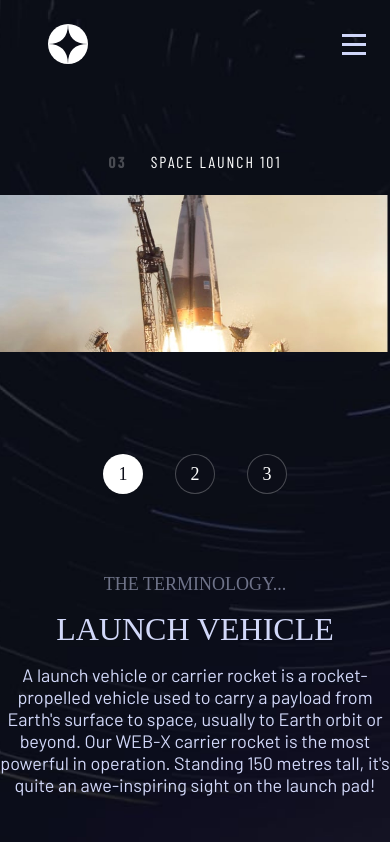
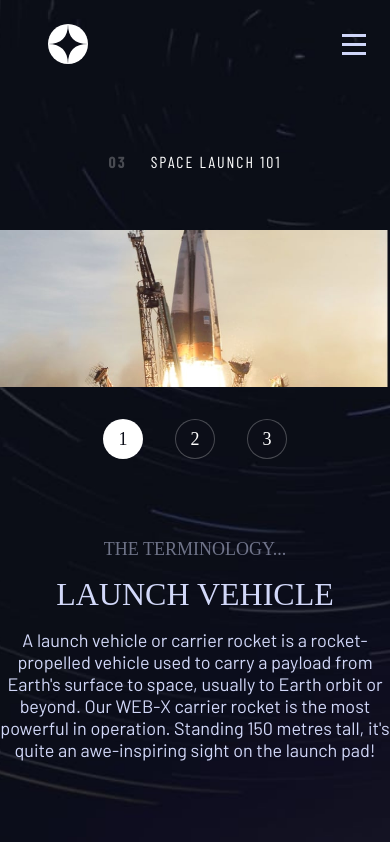
Before and after one commit to StephenAnthony8/SpaceTourism-Website, a React (Vite) app: page /technology in a window 390 px wide. Built offline with nearby package versions, Linux system fonts and the light colour scheme; a web font is replaced by a local one.

Commit message:
README cleanup

```diff
--- a/package.json
+++ b/package.json
@@ -13,8 +13,7 @@
     "react": "^19.1.0",
     "react-dom": "^19.1.0",
     "react-responsive": "^10.0.1",
-    "react-router": "^7.6.3",
-    "zustand": "^5.0.4"
+    "react-router": "^7.6.3"
   },
   "devDependencies": {
     "@eslint/js": "^9.25.0",
--- a/src/Components/GroupedComponents/Navigation/NavMenu/NavMenu.css
+++ b/src/Components/GroupedComponents/Navigation/NavMenu/NavMenu.css
@@ -89,6 +89,7 @@
 
   width: 254px;
   height: 100%;
+  flex:1 0 0;
 }
 
 .dropdown-icon-container {
--- a/src/Components/SectionComponents/TechnologyPage/TechnologyPage.css
+++ b/src/Components/SectionComponents/TechnologyPage/TechnologyPage.css
@@ -66,6 +66,7 @@
   }
   .technology-page-container {
     flex-direction: column-reverse;
+    justify-content: center;
   }
 }
 
--- a/src/Store.tsx
+++ b/src/Store.tsx
@@ -1,9 +1,9 @@
 
 import { createContext } from "react";
-import { create } from "zustand";
+/* import { create } from "zustand"; */
 import jsonData from "./data/data.json";
 
-type SpaceStore = {
+/* type SpaceStore = {
   activePagination: number | null;
   setActivePagination: (
     activePagination: SpaceStore["activePagination"]
@@ -20,7 +20,7 @@ export const useSpaceStore = create<SpaceStore>((set) => ({
 
   pageCount: null,
   setPageCount: (pageCount) => set(() => ({ pageCount: pageCount })),
-}));
+})); */
 
 /* Screen sizes */
 export interface currentDevice {
```
Also changed, not shown: 2 other files (tests, documents, lock files or other folders).
